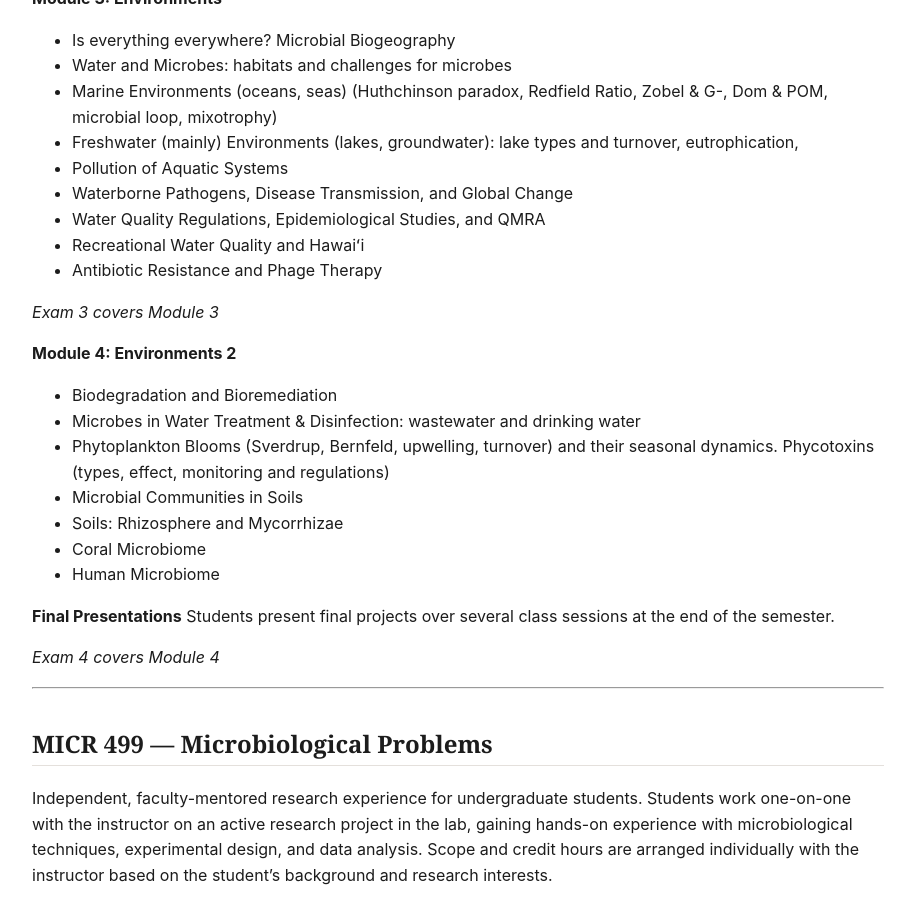
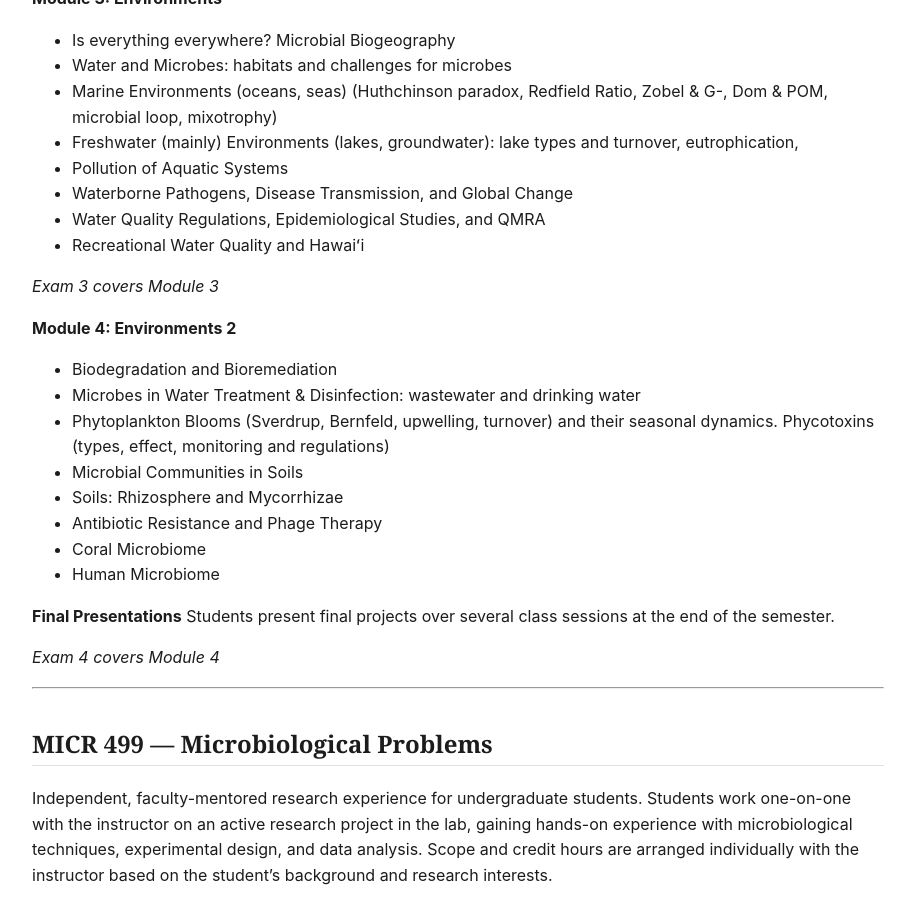
Before and after one commit to MarekKirs/marekkirs.github.io, a Jekyll site: the page built from courses.md, in a window 1280 px wide and 900 px high, scrolled down 1679 px. Shown: the whole window, without its empty margins (182-1097 px from the left). Built offline with Jekyll 4.4.1, drawn with Linux system fonts in a browser that asks for light colours; part of the change alters nothing that is shown.

```diff
--- a/courses.md
+++ b/courses.md
@@ -56,7 +56,6 @@ This is an in-person, 3-credit lecture course, meeting three hours per week. The
 - Waterborne Pathogens, Disease Transmission, and Global Change
 - Water Quality Regulations, Epidemiological Studies, and QMRA
 - Recreational Water Quality and Hawaiʻi
-- Antibiotic Resistance and Phage Therapy
 
 *Exam 3 covers Module 3*
 
@@ -66,6 +65,7 @@ This is an in-person, 3-credit lecture course, meeting three hours per week. The
 - Phytoplankton Blooms (Sverdrup, Bernfeld, upwelling, turnover) and their seasonal dynamics. Phycotoxins (types, effect, monitoring and regulations)
 - Microbial Communities in Soils
 - Soils: Rhizosphere and Mycorrhizae
+- Antibiotic Resistance and Phage Therapy
 - Coral Microbiome
 - Human Microbiome
 
```
